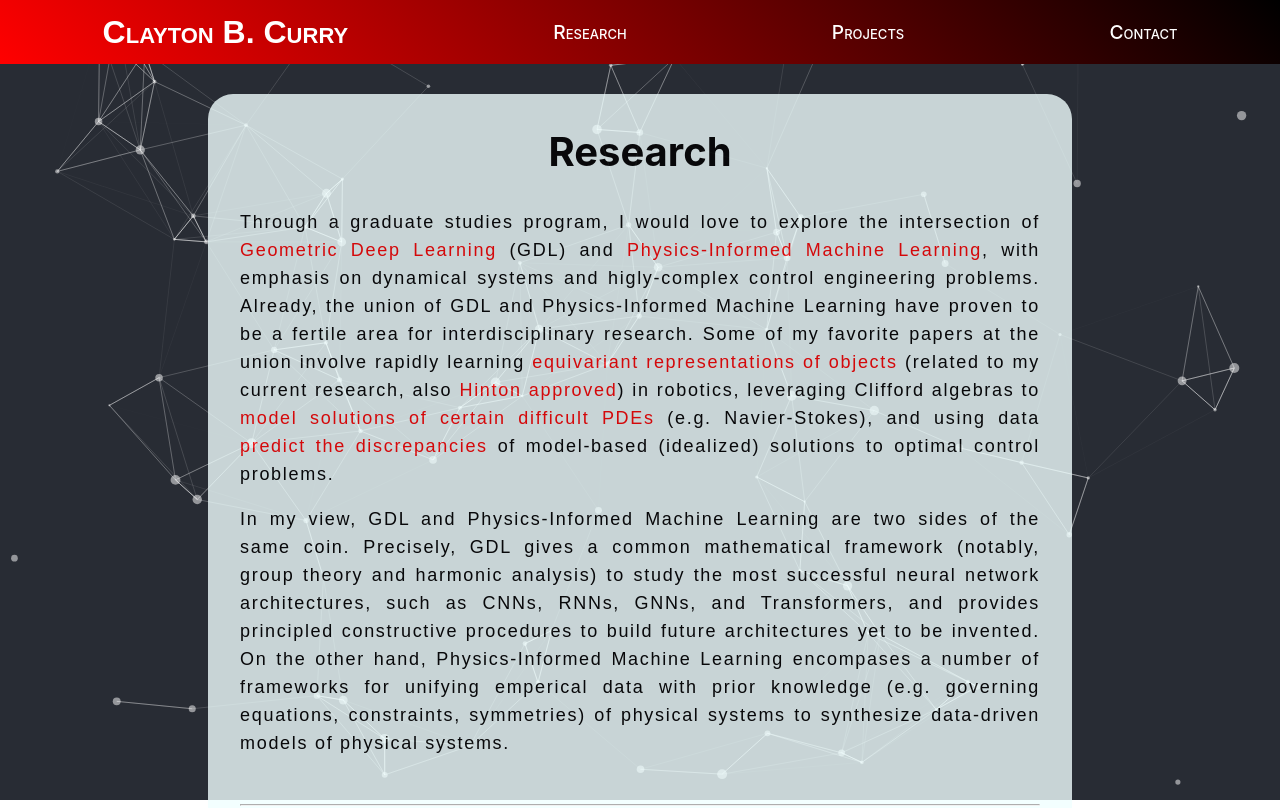
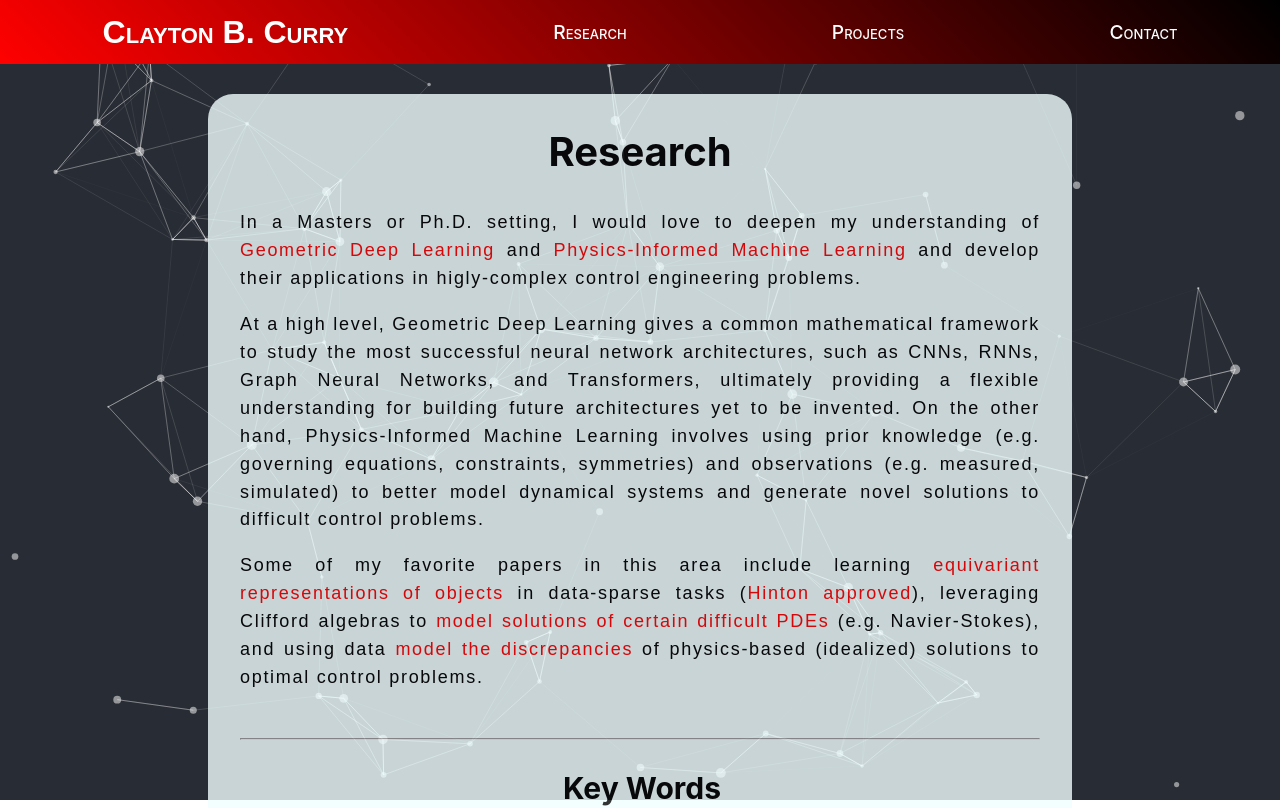
Before and after one commit to clay-curry/Website, a React (Create React App) app: page /research in a window 1280 px wide. Shown: the top 808 px of the page. Built offline with nearby package versions, Linux system fonts and the light colour scheme.

Commit message:
updated home

```diff
--- a/src/pages/Home.tsx
+++ b/src/pages/Home.tsx
@@ -12,19 +12,18 @@ function Home() {
       <NavBar />
       <Hero />
       <PageContent>
-        <h2>My Journey</h2>
+        <h2>About Me</h2>
 
         <p>
           Hellooo, and welcome to my little internet world (hand built in <a href={react}>ReactJS</a>). My name is Clay and I am an undergraduate research
           assistant under the advisement of <a href={hougen}>Dr. Dean Hougen</a> at The University of Oklahoma. Our work addresses knowledge gaps at the
           intersection of machine learning, statistical information fusion, and object-tracking sensor networks. When I'm not doing that, you're guaranteed
-          to find me either surfing through open-source projects, jogging with Mia, my good German Sheppard, or self-studying (currently, it's <a href={conway}>John Conway's</a> <i>A Course in Point-Set Topology</i>).
+          to find me either surfing through open-source projects, jogging with Mia (my good German Sheppard), or self-studying (currently, it's <a href={conway}>J.
+          H. Conway's</a> <i>Point-Set Topology</i>).
         </p>
 
         <p>
-          My interests are in machine learning broadly, but I
-          have taken interest in special topics described here on my website. Above all, my interests are in sharing and absorbing knowledge/research, creating research infrastructure,
-          maximizing research productivitiy, protecting national security, and improving environmental quality.
+          My interests are in applied machine learning, with emphasis in multidisciplinary research. Regarding my experience, several are listed here on my website (though this too is still in progress).
         </p>
         <p>
           I'm also seeking full-time opportunities starting in December (my expected graduation date), which are likely to be stepping stones into
@@ -46,8 +45,9 @@ function Hero() {
     <div className='hero'>
         <img src={require('../images/Clay_Face.JPG')} alt="Portrait of Clayton Curry" />
         <div className='text'>
-        <div className='text'>Information Fusion ∩ Machine Learning</div>
-        <div className='text'>Object Tracking ∩ Software Engineering</div>
+        <div className='text'>Machine Learning ∪ Information Fusion ∪</div>
+        <div className='text'>Data Visualization ∪ Software Engineering ∪</div>
+        <div className='text'>Object Tracking ∪ Artificial Intelligence</div>
             <div className='text'></div>
             <div className='social'>
                 <a href="https://github.com/claycurry34"><svg id="gh" xmlns="http://www.w3.org/2000/svg" viewBox="0 0 24 24"><path fill="currentColor" d="M12 0c-6.626 0-12 5.373-12 12 0 5.302 3.438 9.8 8.207 11.387.599.111.793-.261.793-.577v-2.234c-3.338.726-4.033-1.416-4.033-1.416-.546-1.387-1.333-1.756-1.333-1.756-1.089-.745.083-.729.083-.729 1.205.084 1.839 1.237 1.839 1.237 1.07 1.834 2.807 1.304 3.492.997.107-.775.418-1.305.762-1.604-2.665-.305-5.467-1.334-5.467-5.931 0-1.311.469-2.381 1.236-3.221-.124-.303-.535-1.524.117-3.176 0 0 1.008-.322 3.301 1.23.957-.266 1.983-.399 3.003-.404 1.02.005 2.047.138 3.006.404 2.291-1.552 3.297-1.23 3.297-1.23.653 1.653.242 2.874.118 3.176.77.84 1.235 1.911 1.235 3.221 0 4.609-2.807 5.624-5.479 5.921.43.372.823 1.102.823 2.222v3.293c0 .319.192.694.801.576 4.765-1.589 8.199-6.086 8.199-11.386 0-6.627-5.373-12-12-12z"/></svg></a>
--- a/src/pages/Research.tsx
+++ b/src/pages/Research.tsx
@@ -34,18 +34,18 @@ function Statement() {
 
   return (<Fragment>
       <p>
-        Through a graduate studies program, I would love to explore the intersection of <a href={gdl}>Geometric Deep Learning</a> (GDL) and <a href={databook}>Physics-Informed Machine Learning</a>,
-        with emphasis on dynamical systems and higly-complex control engineering problems. Already, the union of GDL and Physics-Informed Machine Learning have proven to be a fertile area
-        for interdisciplinary research. Some of my favorite papers at the union involve rapidly learning <a href={object_representation}>equivariant
-        representations of objects</a> (related to my current research, also <a href={geoff}>Hinton approved</a>) in robotics, leveraging Clifford algebras to <a href={pde}>
-        model solutions of certain difficult PDEs</a> (e.g. Navier-Stokes), and using data <a href={brunton}>predict the discrepancies</a> of model-based (idealized)
-        solutions to optimal control problems.
+        In a Masters or Ph.D. setting, I would love to deepen my understanding of <a href={gdl}>Geometric Deep Learning</a> and <a href={databook}>Physics-Informed
+        Machine Learning</a> and develop their applications in higly-complex control engineering problems.
+      </p>
+      <p>At a high level, Geometric Deep Learning gives a common mathematical framework to study the most successful neural network architectures, such as CNNs,
+        RNNs, Graph Neural Networks, and Transformers, ultimately providing a flexible understanding for building future architectures yet to be invented. On the
+        other hand, Physics-Informed Machine Learning involves using prior knowledge (e.g. governing equations, constraints, symmetries) and observations (e.g.
+        measured, simulated) to better model dynamical systems and generate novel solutions to difficult control problems.
       </p>
       <p>
-        In my view, GDL and Physics-Informed Machine Learning are two sides of the same coin. Precisely, GDL gives a common mathematical
-        framework (notably, group theory and harmonic analysis) to study the most successful neural network architectures, such as CNNs, RNNs, GNNs, and Transformers,
-        and provides principled constructive procedures to build future architectures yet to be invented. On the other hand, Physics-Informed Machine Learning encompases a number of
-        frameworks for unifying emperical data with prior knowledge (e.g. governing equations, constraints, symmetries) of physical systems to synthesize data-driven models of physical systems.
+        Some of my favorite papers in this area include learning <a href={object_representation}>equivariant representations of objects</a> in data-sparse tasks
+        (<a href={geoff}>Hinton approved</a>), leveraging Clifford algebras to <a href={pde}>model solutions of certain difficult PDEs</a> (e.g. Navier-Stokes), and
+        using data <a href={brunton}>model the discrepancies</a> of physics-based (idealized) solutions to optimal control problems.
       </p>
       <br />
 
@@ -63,8 +63,6 @@ function Keywords() {
       <div>Physics Informed ML</div>
       <div>Data Efficient ML</div>
       <div>Dynamical Systems and Optimal Control</div>
-      <div>Robotics</div>
-      <div>Graph Neural Networks</div>
       </div>
 
   </Fragment>)
```
